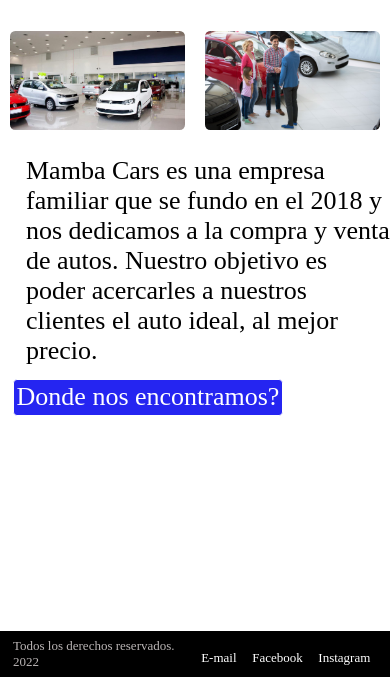
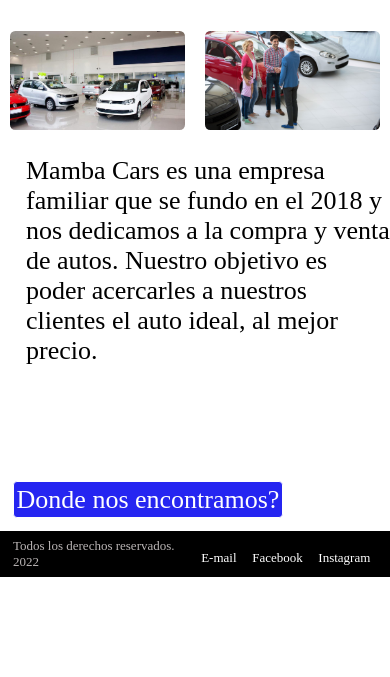
Before and after one commit to matiasllantada/PreEntrega3Llantada, a website: page nosotros.html in a window 390 px wide. Shown: the part 299-976 px from the top of the page. After the commit the page ends 876 px from the top, so only its background shows below. Drawn offline with Linux system fonts and the light colour scheme.

Commit message:
vista mobile terminada

```diff
--- a/nosotros.html
+++ b/nosotros.html
@@ -30,10 +30,9 @@
             <img src="imagenes/consecionaria.jpg" alt="concesionaria">
             <img src="imagenes/venta.jpg" alt="vendedor-y-clientes">
         </div>
-        <div>
-            <p>Mamba Cars es una empresa familiar que se fundo en el 2018 y nos dedicamos a la compra y venta de autos. Nuestro objetivo es poder acercarles a nuestros clientes el auto ideal, al mejor precio.</p>
-            <a href="">Donde nos encontramos?</a>
-        </div>
+        <p>Mamba Cars es una empresa familiar que se fundo en el 2018 y nos dedicamos a la compra y venta de autos.
+            Nuestro objetivo es poder acercarles a nuestros clientes el auto ideal, al mejor precio.</p>
+        <a href="">Donde nos encontramos?</a>
     </main>
     <footer>
         <p>Todos los derechos reservados. 2022</p>
--- a/scss/estilos.scss
+++ b/scss/estilos.scss
@@ -106,6 +106,7 @@
 
 /* MAIN INDEX */
 #inicio {
+    height: 500px;
     width: 100%;
     max-width: 10rem;
 
@@ -124,6 +125,7 @@
 
     img {
         width: 100%;
+        margin-bottom: auto;
     }
 }
 
@@ -159,7 +161,7 @@
 /* MAIN NOSOTROS */
 
 #nosotros {
-    height: 600px;
+    height: 500px;
     display: flex;
     flex-direction: column;
 
@@ -175,11 +177,13 @@
 
     p {
         margin-left: 1rem;
+        margin-bottom: auto;
         font-weight: 100;
     }
 
     a {
         display: inline-block;
+        width: fit-content;
     }
 }
 #contacto {
```
Also changed, not shown: css/estilos.css, 1 other file.
